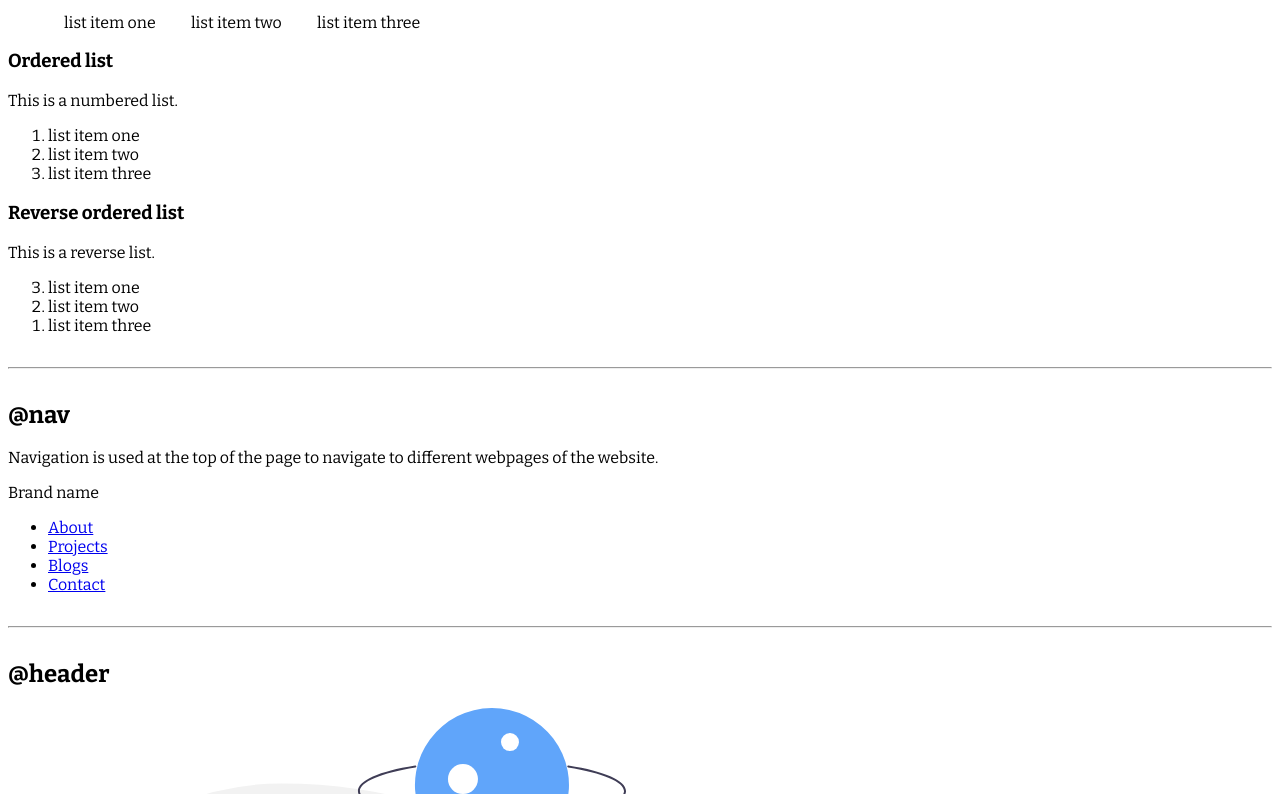
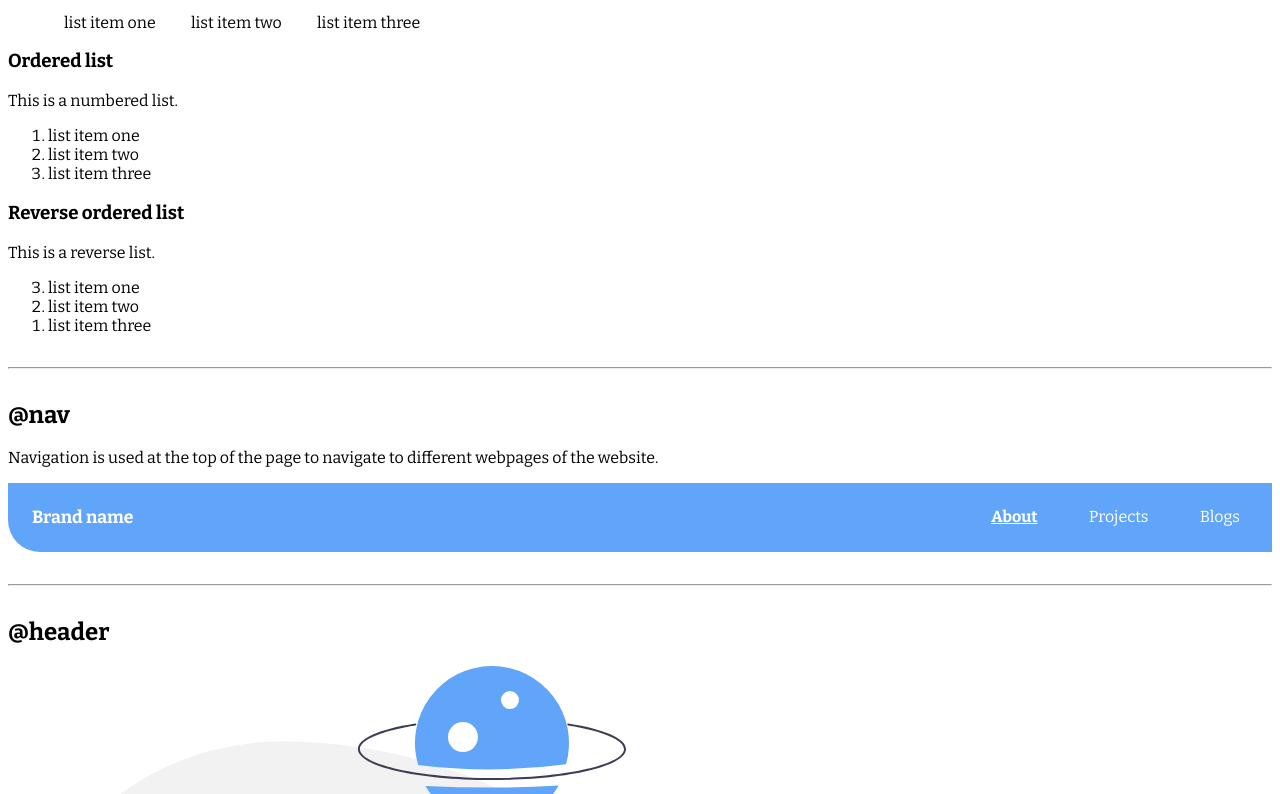
Before and after one commit to ritika99/component-library, a plain HTML site: page index.html in a window 1280 px wide. Shown: the part 1125-1919 px from the top of the page. Drawn offline with nearby package versions, Linux system fonts and the light colour scheme.

Commit message:
style: nav

```diff
--- a/index.html
+++ b/index.html
@@ -92,20 +92,17 @@
     <h2>@nav</h2>
 
     <p>Navigation is used at the top of the page to navigate to different webpages of the website.</p>
-    <nav>
-        <div>Brand name</div>
-        <ul>
-            <li>
-                <a href="/">About</a>
+    <nav class="navigation">
+        <div class="nav-brand">Brand name</div>
+        <ul class="nav-pills">
+            <li class="list-item-inline">
+                <a href="/" class="link link-active">About</a>
             </li>
-            <li>
-                <a href="/">Projects</a>
+            <li class="list-item-inline">
+                <a href="/" class="link">Projects</a>
             </li>
-            <li>
-                <a href="/">Blogs</a>
-            </li>
-            <li>
-                <a href="/">Contact</a>
+            <li class="list-item-inline">
+                <a href="/" class="link">Blogs</a>
             </li>
         </ul>
     </nav>
--- a/styles.css
+++ b/styles.css
@@ -28,7 +28,7 @@ hr {
 /* links */
 .link {
     text-decoration: none;
-    padding: 0.5rem 1rem;
+    padding: 0.5rem 0.5rem;
 }
 
 .link-primary {
@@ -54,3 +54,33 @@ hr {
     display: inline;
     padding: 0rem 1rem;
 }
+
+/* nav */
+.navigation {
+    background-color: var(--primary-color);
+    color: white;
+    padding: 1.5rem 0.5rem;
+    border-bottom-left-radius: 2rem;
+}
+
+.navigation .nav-brand{
+    font-weight: bold;
+    font-size: 1.1rem;
+    display: inline;
+    padding-left: 1rem;
+}
+
+.navigation .link {
+    color: white;
+}
+
+.navigation .nav-pills{
+    float: right;
+    display: inline;
+    margin: auto;
+}
+
+.navigation .link-active{
+    font-weight: bold;
+    text-decoration: underline;
+}
```
